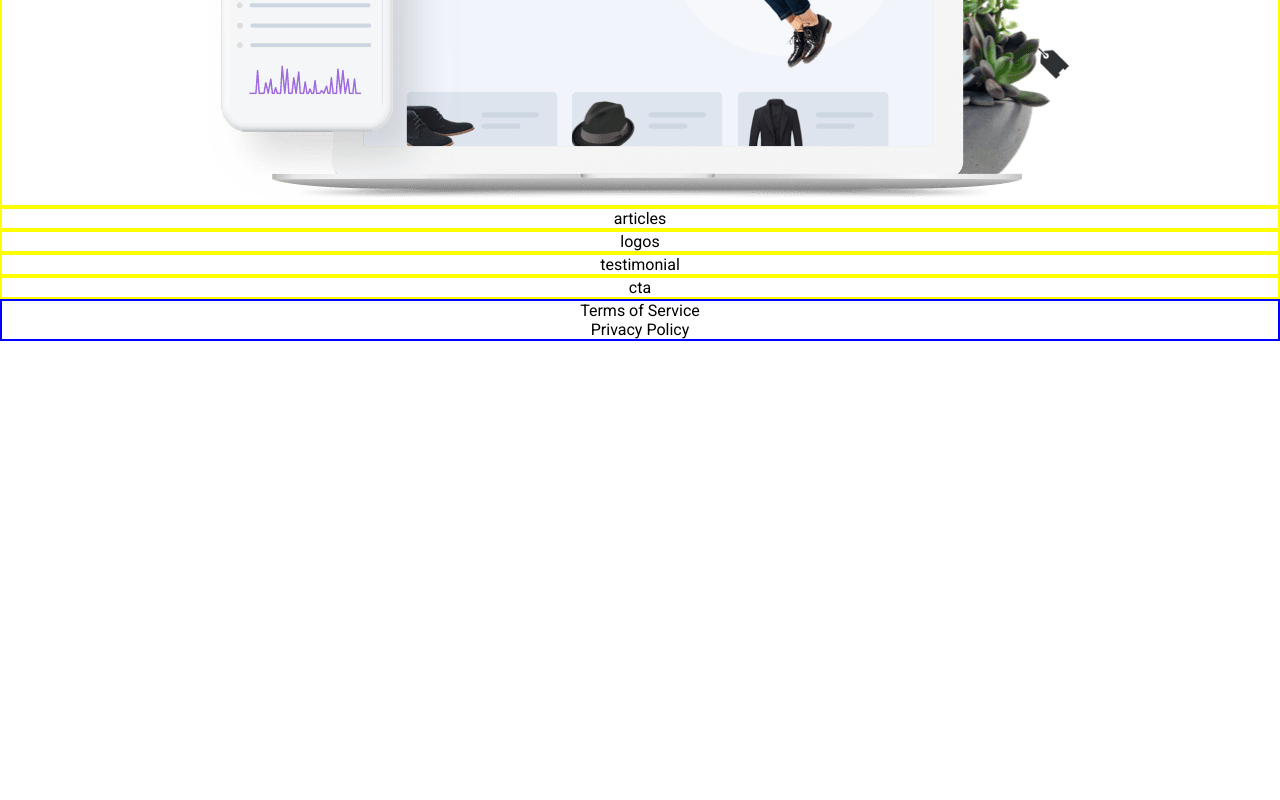
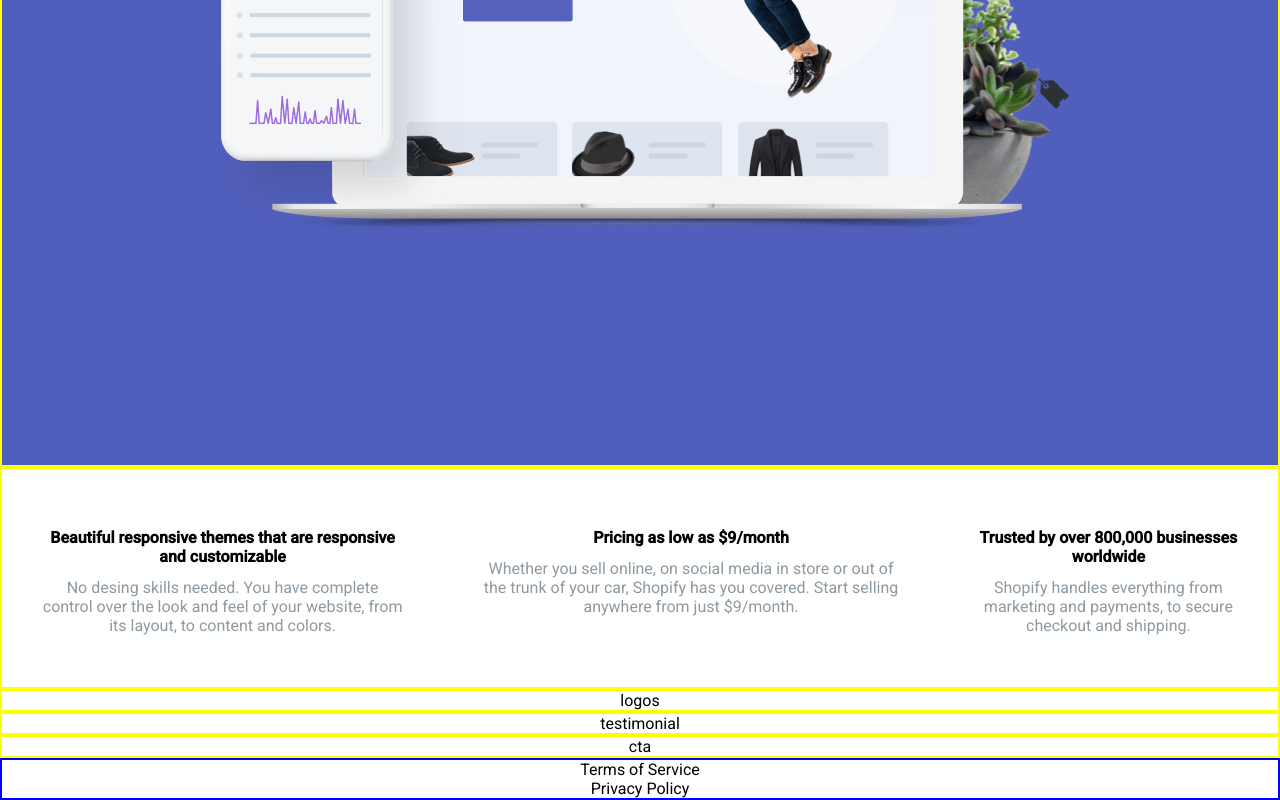
Before and after one commit to LSilva30/shopify-landing-site-exercise, a plain HTML site: page index.html in a window 1280 px wide. Shown: the part 434-1234 px from the top of the page. Before the commit the page ends 800 px from the top, so only its background shows below. Drawn offline with Linux system fonts and the light colour scheme.

Commit message:
added more styling to our site

```diff
--- a/index.html
+++ b/index.html
@@ -13,7 +13,7 @@
   <body>
     <header>
       <div class="logo">
-          <img src="assets/shopify-logo.png" alt="Shopify logo">
+        <img src="assets/shopify-logo.png" alt="Shopify logo" />
       </div>
     </header>
     <main>
@@ -27,12 +27,36 @@
           <button>Start free trial</button>
         </div>
         <small
-          >Try Shopify for free 14 days, no credit card required.
-           By entering your email, you agree to receive marketing emails from Shopify.
+          >Try Shopify for free 14 days, no credit card required. By entering your email, you agree to receive marketing emails from Shopify.
         </small>
       </section>
-      <section><img src="assets/laptop-image.png" alt="mock up image guy jumping, with glasses"></section>
-      <section>articles</section>
+      <section id="section-middle-image">
+        <img src="assets/laptop-image.png" alt="mock up image guy jumping, with glasses" />
+      </section>
+      <section id="section-articles">
+        <article>
+          <img src="" alt="" />
+          <h4>Beautiful responsive themes that are responsive and customizable</h4>
+          <p>
+            No desing skills needed. You have complete control over the look and feel of your website,
+            from its layout, to content and colors.
+          </p>
+        </article>
+        <article>
+          <img src="" alt="" />
+          <h4>Pricing as low as $9/month</h4>
+          <p>
+            Whether you sell online, on social media in store or out of the trunk of your car, Shopify has you covered. Start selling anywhere from just $9/month.
+          </p>
+        </article>
+        <article>
+          <img src="" alt="" />
+          <h4>Trusted by over 800,000 businesses worldwide</h4>
+          <p>
+            Shopify handles everything from marketing and payments, to secure checkout and shipping.
+          </p>
+        </article>
+      </section>
       <section>logos</section>
       <section>testimonial</section>
       <section>cta</section>
--- a/styles.css
+++ b/styles.css
@@ -48,8 +48,35 @@ header {
 
 h1 {
     font-weight: 500;
+    margin: 10px 0;
 }
 
 h3 {
     font-weight: 300;
+    margin-bottom: 10px;
 }
+
+/*================ HERO ==================*/
+
+#section-middle-image {
+    background-color: var(--purple);
+    height: 700px;
+}
+
+/*=========== SECTION ARTICLES ============*/
+
+#section-articles {
+    display: flex;
+}
+
+article {
+    padding: 40px;
+}
+article h4 {
+
+}
+
+article p {
+    color: var(--gray-light);
+    padding: 12px 0
+}
```
